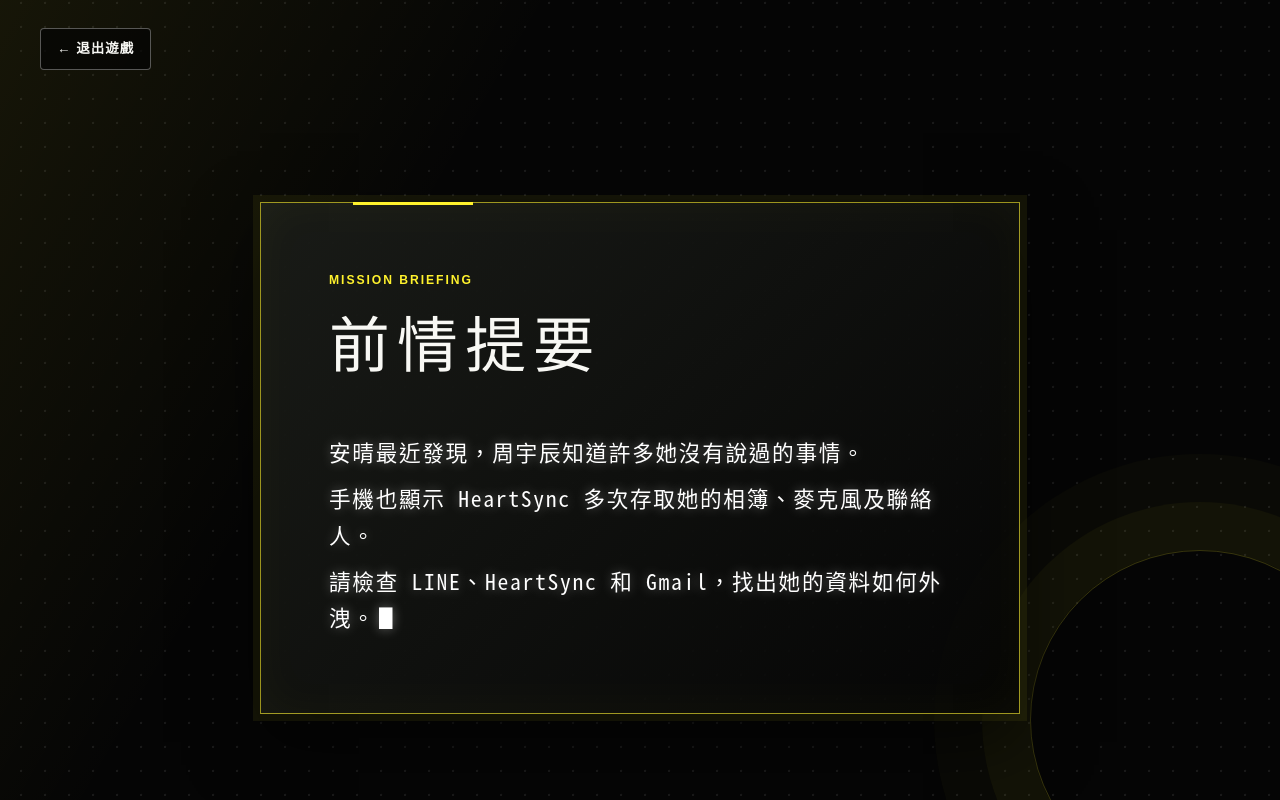
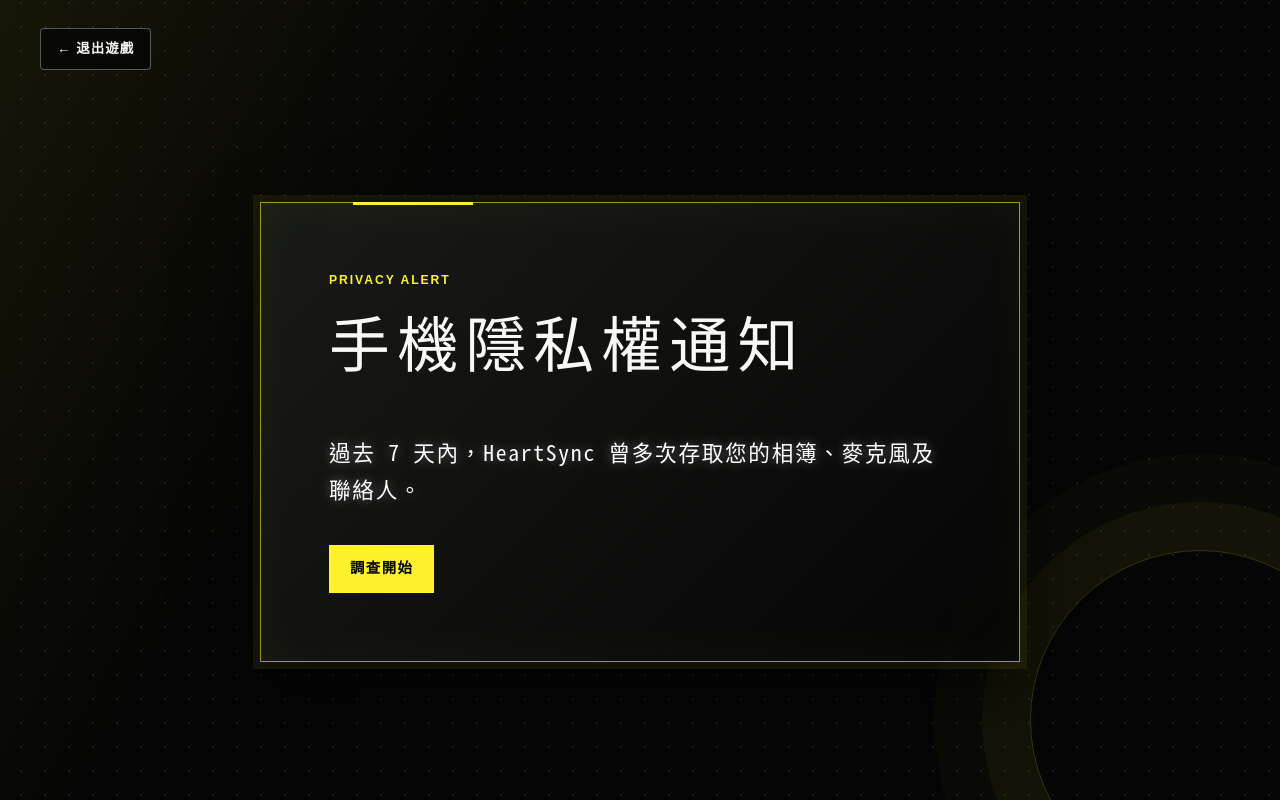
Before and after one commit to redfish-27182/hackson-Ctrl-Create, a React (Vite) app in the folder frontend/: page /cybersecurity-game in a window 1280 px wide. Built offline with nearby package versions, Linux system fonts and the light colour scheme; no server answers; a web font is replaced by a local one.

Commit message:
Update Game.jsx

```diff
--- a/frontend/src/game/Game.jsx
+++ b/frontend/src/game/Game.jsx
@@ -6,10 +6,7 @@
 import './Game.css';
 
 const PROLOGUE = [
-    '安晴最近發現，周宇辰知道許多她沒有說過的事情。',
-    '手機也顯示 HeartSync 多次存取她的相簿、麥克風及聯絡人。',
-    '請檢查 LINE、HeartSync 和 Gmail，找出她的資料如何外洩。',
-    '並阻止不必要的資料與帳號權限繼續被使用。',
+    '過去 7 天內，HeartSync 曾多次存取您的相簿、麥克風及聯絡人。',
 ];
 function CybersecurityGame() {
     const [isPrologueComplete, setIsPrologueComplete] = useState(false);
@@ -23,8 +20,8 @@
 
             {!hasStarted ? (
                 <section className="game-prologue" aria-labelledby="prologue-title">
-                    <p className="game-prologue__eyebrow">MISSION BRIEFING</p>
-                    <h1 id="prologue-title">前情提要</h1>
+                  <p className="game-prologue__eyebrow">PRIVACY ALERT</p>
+<h1 id="prologue-title">手機隱私權通知</h1>
                     <PixelTypewriter
                         paragraphs={PROLOGUE}
                         onComplete={() => setIsPrologueComplete(true)}
```
